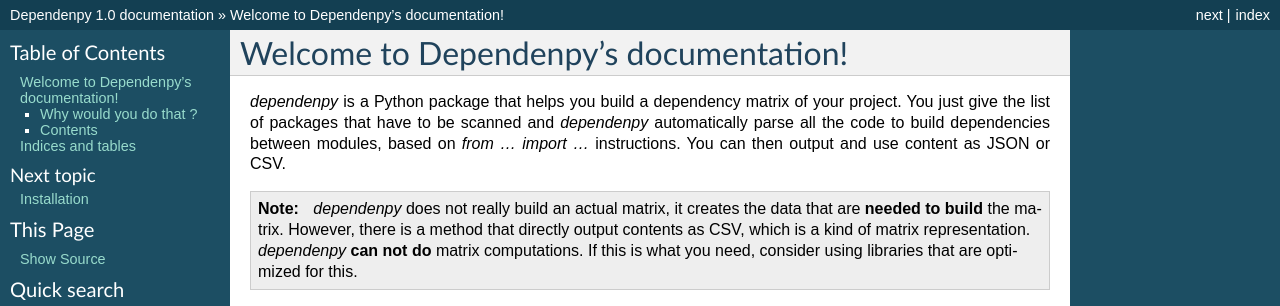
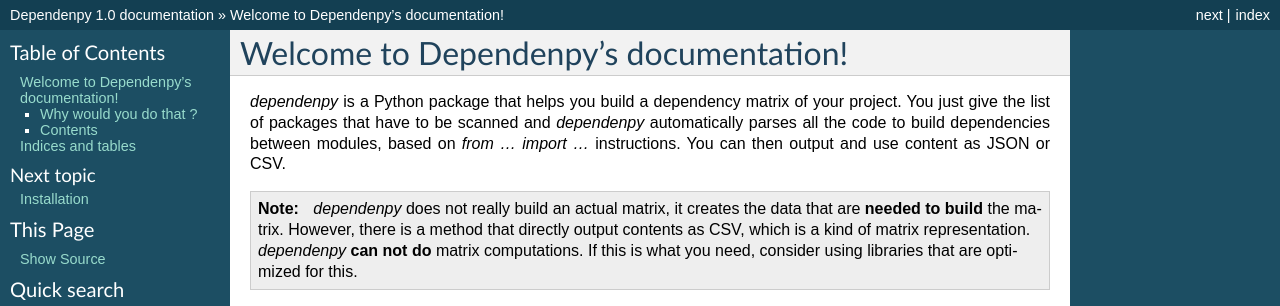
Before and after one commit to pawamoy/dependenpy, a Sphinx documentation site: the page built from docs/index.rst, in a window 1280 px wide. Shown: the top 306 px of the page. Built offline with Sphinx 7.4.7, drawn with Linux system fonts in a browser that asks for light colours.

Commit message:
Update docs

```diff
--- a/docs/configuration.rst
+++ b/docs/configuration.rst
@@ -79,14 +79,14 @@
 
 .. autodata:: dependenpy.utils.DEFAULT_OPTIONS
 
-    * `group_name` is the name of module's group
+    * `group_name` is the name of the module's group
     * `group_index` is the position of the module's group in the list of groups
     * `source_name` is the name of the **importing** module
     * `source_index` is the position of the **importing** module in the list of modules
     * `target_name` is the name of the **imported** module
     * `target_index` is the position of the **imported** module in the list of modules
-    * `imports` is the list of imports (dict containing 'by', 'from' and 'import') done by the module
-    * `cardinal` is the number of imports done by the module
+    * `imports` is the list of imports (dict containing 'by', 'from' and 'import') done by the source
+    * `cardinal` is the number of imports done by the source
 
 If you create a DependencyMatrix object in an huge project, the lists of
 imports (`imports` option) for each dependency might also be enormous.
--- a/docs/index.rst
+++ b/docs/index.rst
@@ -8,7 +8,7 @@
 
 *dependenpy* is a Python package that helps you build a dependency matrix
 of your project. You just give the list of packages that have to be scanned
-and *dependenpy* automatically parse all the code to build dependencies
+and *dependenpy* automatically parses all the code to build dependencies
 between modules, based on `from ... import ...` instructions.
 You can then output and use content as JSON or CSV.
 
```
